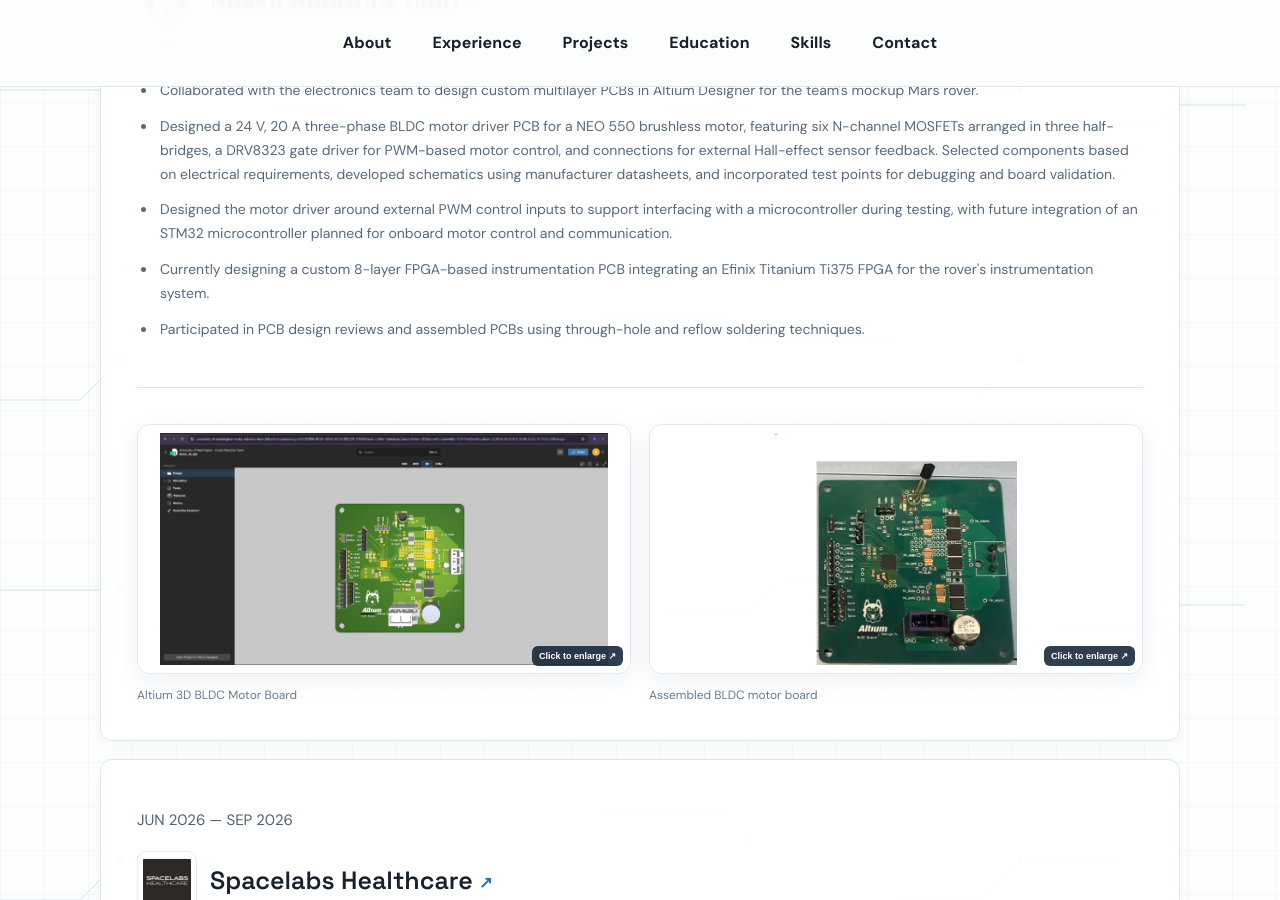
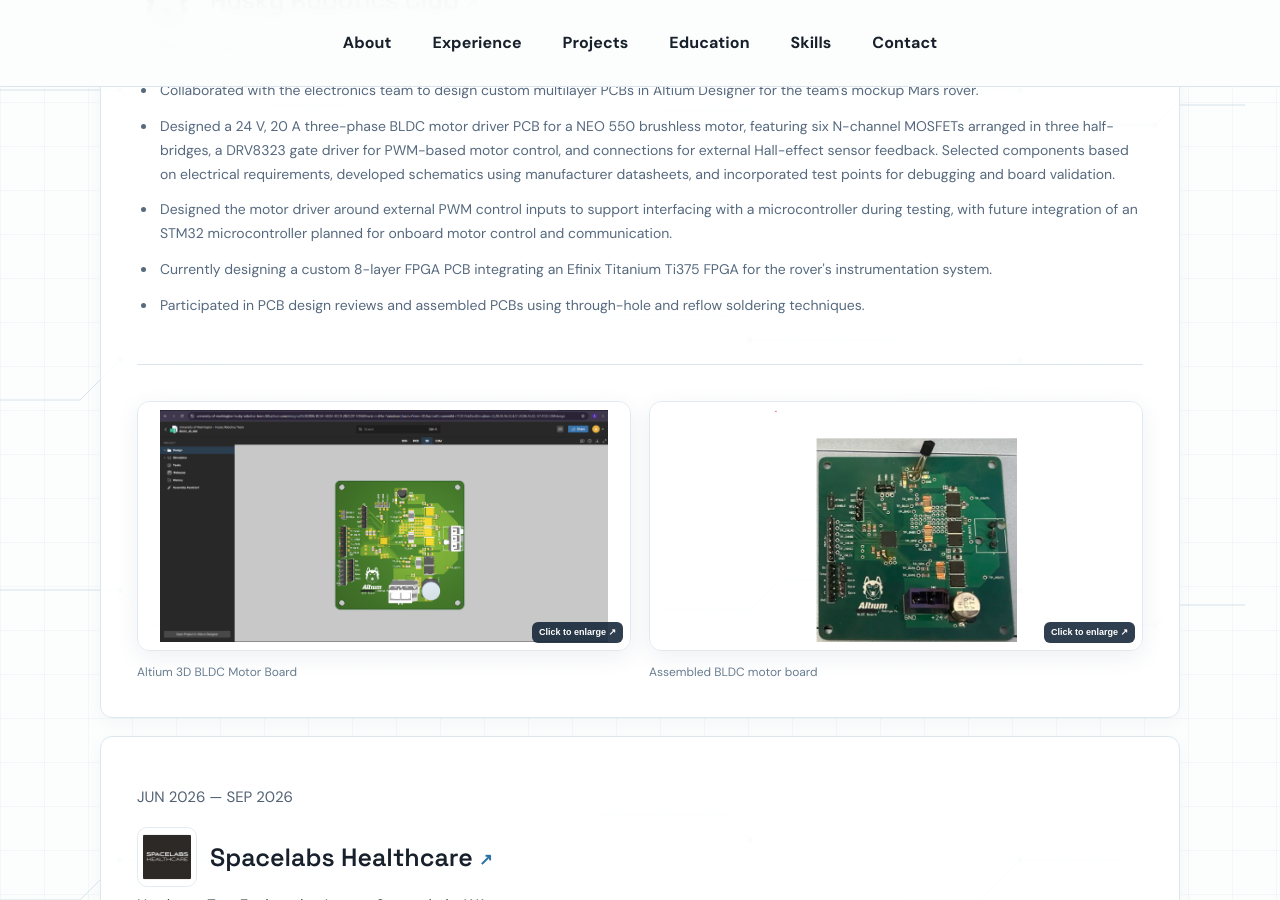
Before and after one commit to AdityaManivel/AdityaManivel.github.io, a Jekyll site: the page index.html, which Jekyll copies as it is, in a window 1280 px wide and 900 px high, scrolled down 1218 px. Built offline with Jekyll 4.4.1, drawn with Linux system fonts in a browser that asks for light colours.

Commit message:
Describe instrumentation board as FPGA PCB

```diff
--- a/index.html
+++ b/index.html
@@ -72,7 +72,7 @@
           <li>Collaborated with the electronics team to design custom multilayer PCBs in Altium Designer for the team's mockup Mars rover.</li>
           <li>Designed a 24 V, 20 A three-phase BLDC motor driver PCB for a NEO 550 brushless motor, featuring six N-channel MOSFETs arranged in three half-bridges, a DRV8323 gate driver for PWM-based motor control, and connections for external Hall-effect sensor feedback. Selected components based on electrical requirements, developed schematics using manufacturer datasheets, and incorporated test points for debugging and board validation.</li>
           <li>Designed the motor driver around external PWM control inputs to support interfacing with a microcontroller during testing, with future integration of an STM32 microcontroller planned for onboard motor control and communication.</li>
-          <li>Currently designing a custom 8-layer FPGA-based instrumentation PCB integrating an Efinix Titanium Ti375 FPGA for the rover's instrumentation system.</li>
+          <li>Currently designing a custom 8-layer FPGA PCB integrating an Efinix Titanium Ti375 FPGA for the rover's instrumentation system.</li>
           <li>Participated in PCB design reviews and assembled PCBs using through-hole and reflow soldering techniques.</li>
         </ul>
 
```
